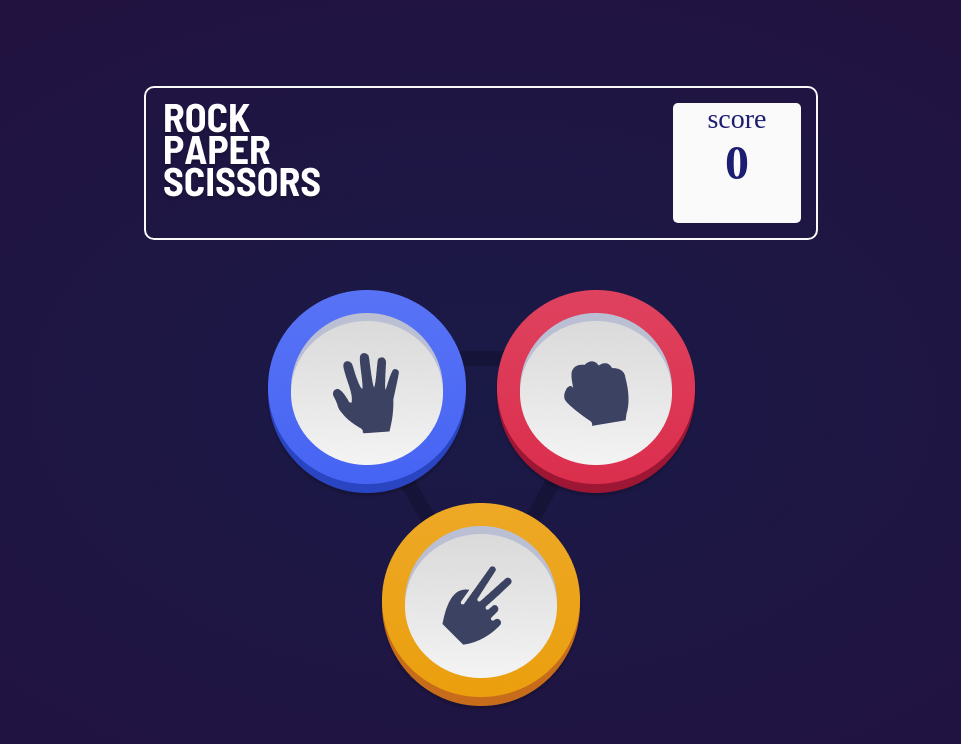
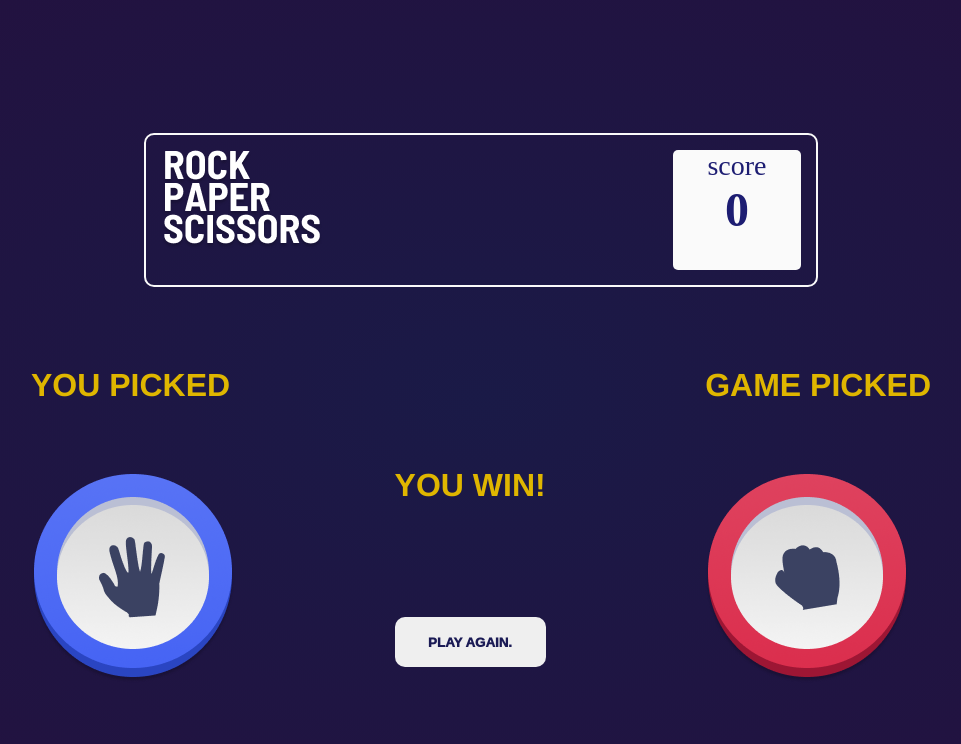
Before and after one commit to hrishi-19/SPS, a plain HTML site: page SPS/index.html in a window 1280 px wide. Shown: the whole page, without its empty margins (159-1120 px from the left). Drawn offline with Linux system fonts and the light colour scheme.

Commit message:
Adding result

```diff
--- a/SPS/css/index.css
+++ b/SPS/css/index.css
@@ -42,7 +42,7 @@
     height: 400px;
     width:500px;
     padding:25px;
-    display: flex;
+    display: none;
     flex-wrap: wrap;
     justify-content: center;
     margin-top: 25px;
@@ -63,3 +63,39 @@
     transform: translate3d(0px,-8px,0px);
     cursor: pointer;
 }
+.result{
+    width:900px;
+    height:300px;
+    display:flex;
+    justify-content: space-between;
+    color:#fafafa;
+    margin-top: 10vh;
+    font-family: 'Franklin Gothic Medium', 'Arial Narrow', Arial, sans-serif;
+    font-weight: 700;
+}
+.result img{
+    margin-top: 70px;
+}
+.result h1{
+    color:rgb(223, 182, 0);
+}
+.refree{
+    display: flex;
+    flex-direction: column;
+
+}
+.refree h1,button{
+    margin-top: 100px;
+    flex:1;
+
+}
+.refree >button{
+    border-radius: 10px;
+    text-align: center;
+    border: none;
+    text-transform: uppercase;
+    font-family: Arial, Helvetica, sans-serif;
+    font-weight: 1000;
+    color:rgb(27, 27, 85);
+    cursor: pointer;
+}
--- a/SPS/index.html
+++ b/SPS/index.html
@@ -27,6 +27,25 @@
             </div>
 
         </div>
+        <div class="result">
+            <div class="hand-picked">
+                <h1>YOU PICKED</h1>
+                <div class="choosen-img">
+                    <img src="assets/Paper.png" alt="">
+                </div>
+            </div>
+            <div class="refree">
+                <h1>YOU WIN!</h1>
+                <button>Play again.</button>
+            </div>
+            <div class="computer-hand">
+                <h1>GAME PICKED</h1>
+                <div class="computr-img">
+                    <img src="assets/Rock.png" alt="">
+                </div>
+
+            </div>
+        </div>
     </div>
 
 
```
